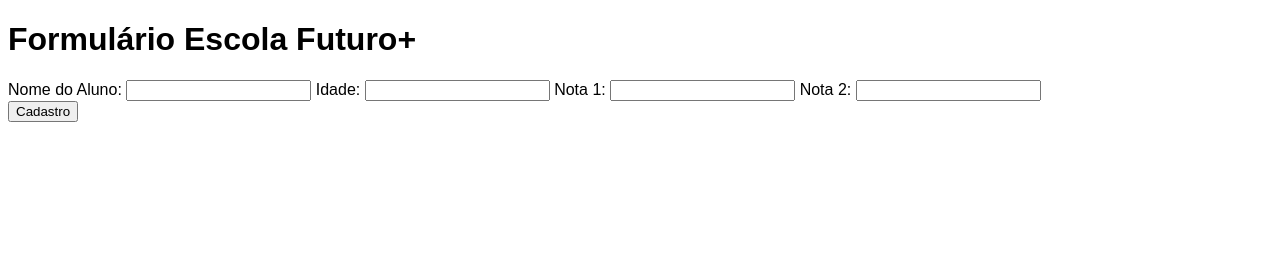
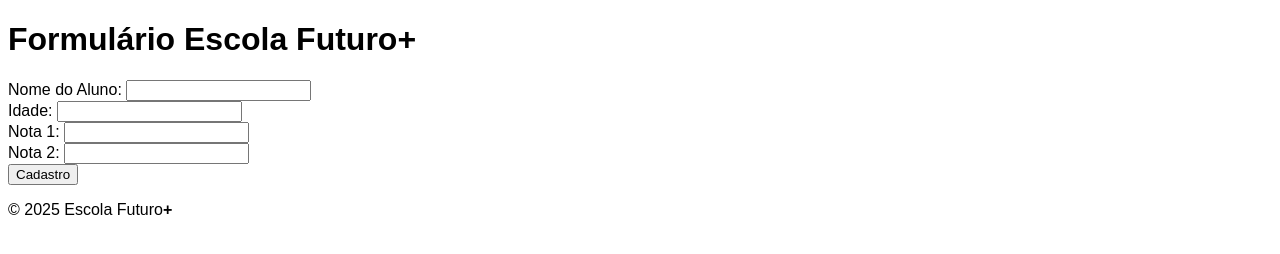
Before and after one commit to LuanaMPalacio/Escola-FuturoMais, a website: page index.html in a window 1280 px wide. Drawn offline with Linux system fonts and the light colour scheme.

Commit message:
edições html

```diff
--- a/index.html
+++ b/index.html
@@ -6,21 +6,36 @@
         <link rel="stylesheet" href="style.css">
         <title>Formulário Escola Futuro+</title>
     </head>
+
     <body>
-        <h1> Formulário Escola Futuro+</h1>
+
+        <header>
+        <h1 id="header"> Formulário Escola Futuro+</h1>
+        </header>
+
+        <main>
         <form id=" formCadastro">
+            <div class="campo">
+                <label class="label">Nome do Aluno:</label>
+                <input type="text" id="aluno">
+            </div>
 
-            <label>Nome do Aluno:</label>
-            <input type="text" id="aluno">
+            <div class="campo">
+                <label>Idade:</label>
+                <input type="number" id="idade">
+            </div>
 
-            <label>Idade:</label>
-            <input type="number" id="idade">
+            <div class="campo">
+                <label>Nota 1:</label>
+                <input type="number" id="nota1">
+            </div>
 
-            <label>Nota 1:</label>
-            <input type="number" id="nota1">
-            <label>Nota 2:</label>
-            <input type="number" id="nota2">
+            <div class="campo">
+                <label>Nota 2:</label>
+                <input type="number" id="nota2">
+            </div>
         </form>
+
             <button id="btnCadastrar">Cadastro</button>
 
             <table id="tabela">
@@ -36,6 +51,11 @@
                 </thead>
                 <tbody id="tabelaAluno"></tbody>
             </table>
+        </main>
+
+        <footer>
+            <p>&copy; 2025 Escola Futuro<b>+</b></p>
+        </footer>
         <script src="dist/index.js"></script>
 
     </body>
```
